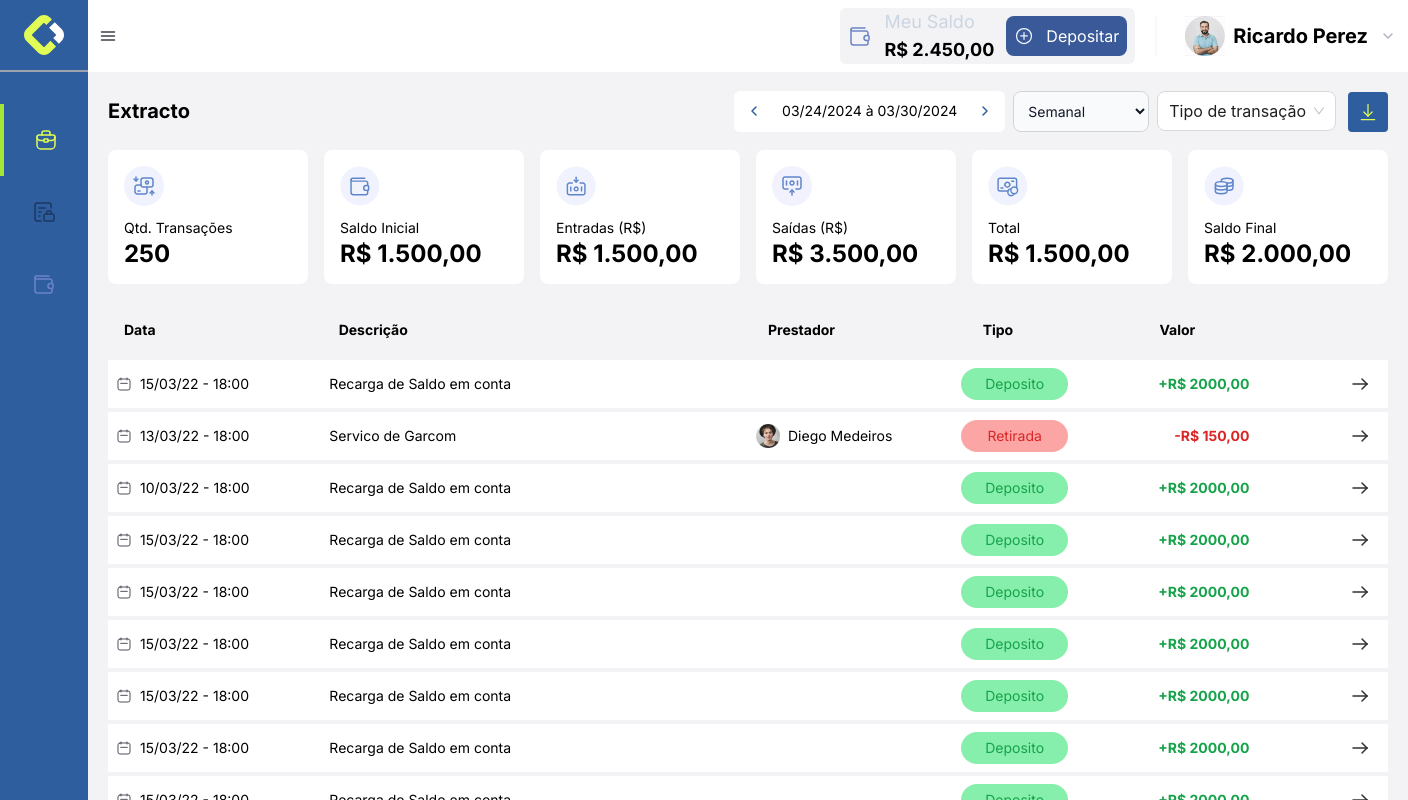
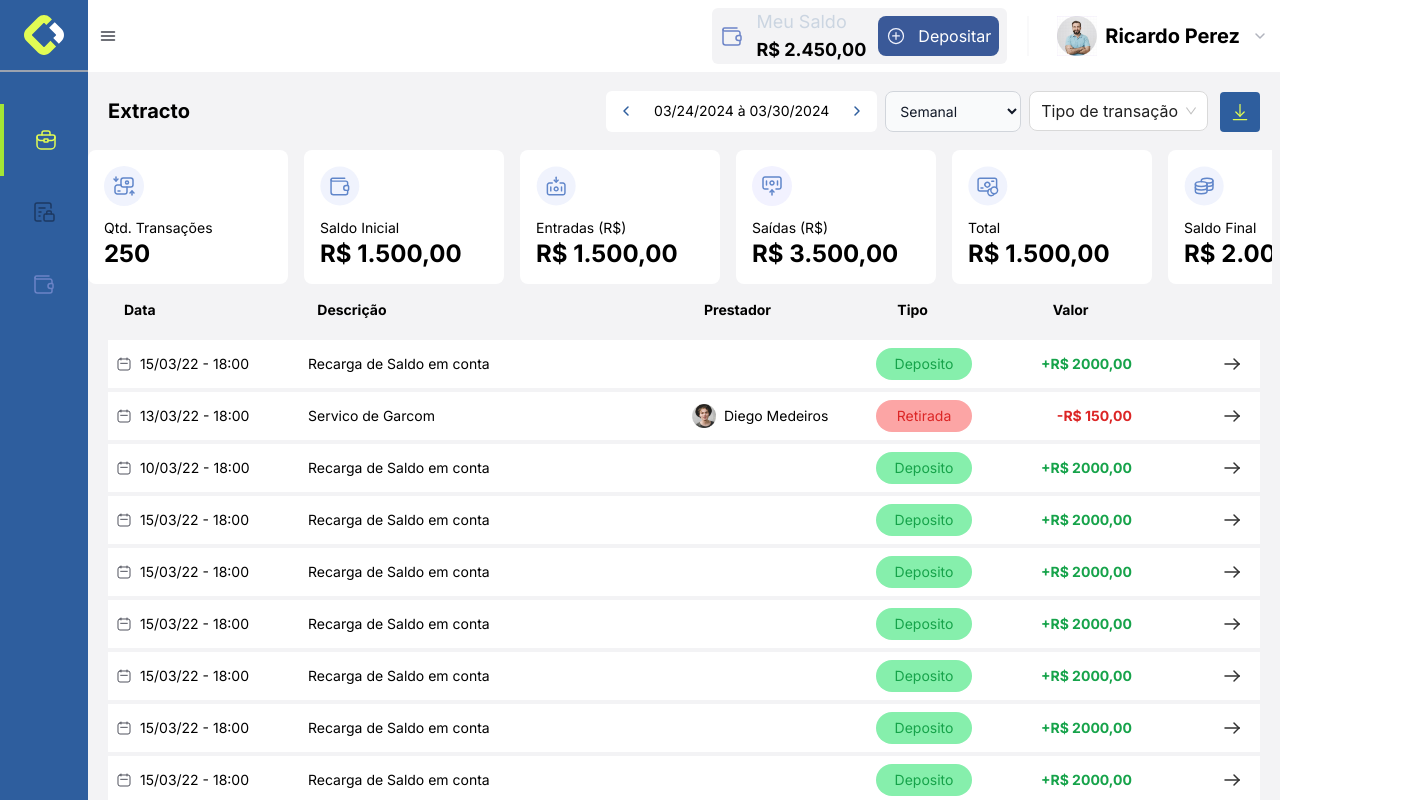
Before and after one commit to BTC415/Financial_Analysis_FE, a Next.js app: page / in a window 1280 px wide. Shown: the top 800 px of the page, 1408 px wide, since content can reach past the window. Built offline with nearby package versions, Linux system fonts and the light colour scheme.

Commit message:
Updated carousel issue

```diff
--- a/app/page.tsx
+++ b/app/page.tsx
@@ -182,14 +182,13 @@ export default function HomePage({ searchParams }: PageProps) {
               </div>
             </div>
           )}
-          <div className="flex flex-row gap-4 pb-5 px-5">
+
+          <div className='flex flex-row overflow-x-auto w-[calc(100vw-8px)] md:w-[calc(100vw-96px)] gap-4 '>
             <FinancialCard
               svg={"#svg-transacoes"}
               text={"Qtd. Transações"}
               value="250"
             />
-            <div className="hidden sm:block">
-              <div className="flex flex-row gap-4">
             <FinancialCard
               svg={"#svg-saldo"}
               text={"Saldo Inicial"}
@@ -215,8 +214,6 @@ export default function HomePage({ searchParams }: PageProps) {
               text={"Saldo Final"}
               value="R$ 2.000,00"
             />
-              </div>
-            </div>
           </div>
           <div className='flex flex-col justify-between'>
             <div className='flex-l px-1 md:px-5'>
--- a/components/FinancialCard.tsx
+++ b/components/FinancialCard.tsx
@@ -1,6 +1,6 @@
 const FinancialCard = ({ svg, text, value }: { svg: string, text: string, value: string }) => {
   return (
-    <div className="bg-white rounded-lg w-[200px] h-[134px] p-4">
+    <div className="bg-white rounded-lg min-w-[200px] max-w-[200px] h-[134px] p-4">
       <svg width={40} height={40} className="mb-3"><use href={svg} /></svg>
       <p className="text-sm">{text}</p>
       <p className="font-bold text-2xl">{value}</p>
```
Lines whose indentation alone changed are shown as unchanged.
